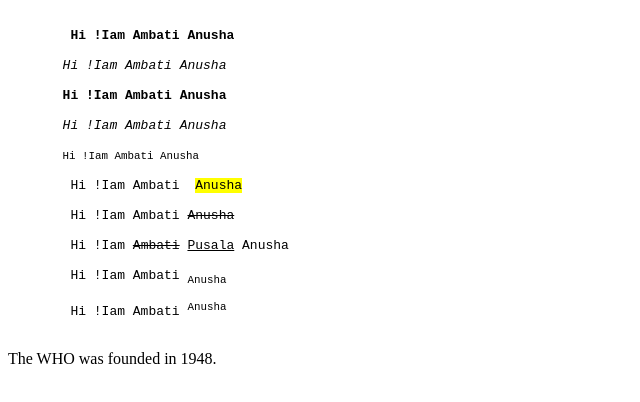
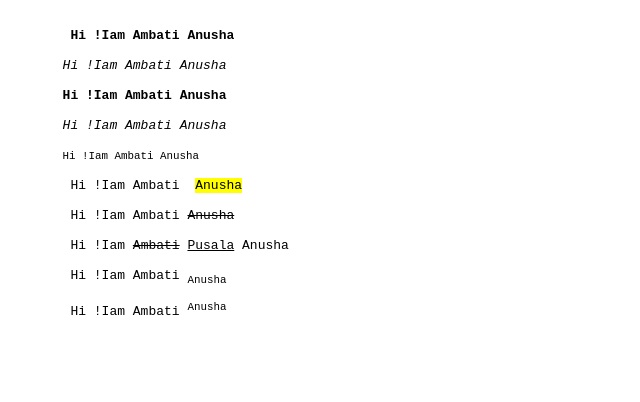
Before and after one commit to Anusha3031/Sample, a plain HTML site: page index.html in a window 1280 px wide. Shown: the whole page, without its empty margins (0-640 px from the left). Drawn offline with Linux system fonts and the light colour scheme.

Commit message:
Update index.html
Removed a paragraph

```diff
--- a/index.html
+++ b/index.html
@@ -25,7 +25,6 @@
         Hi !Iam Ambati <sub>Anusha</sub>
 
         Hi !Iam Ambati <sup>Anusha</sup>
-     </pre>
-    <p> The <abbr>WHO</abbr> was founded in 1948. </p>   <!Quotations and Citations>
+    </pre>
   </body>
 </html>
```
